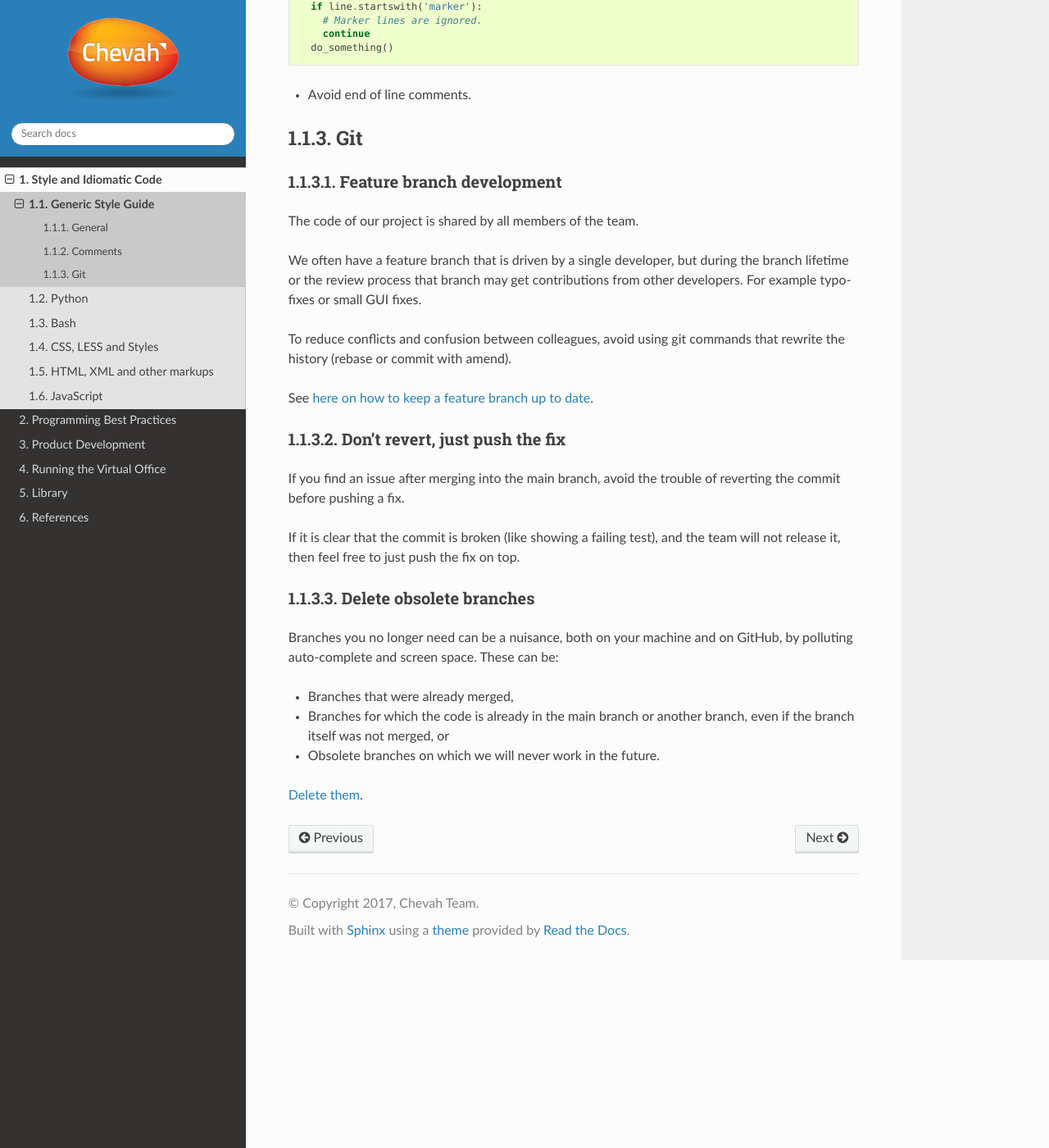
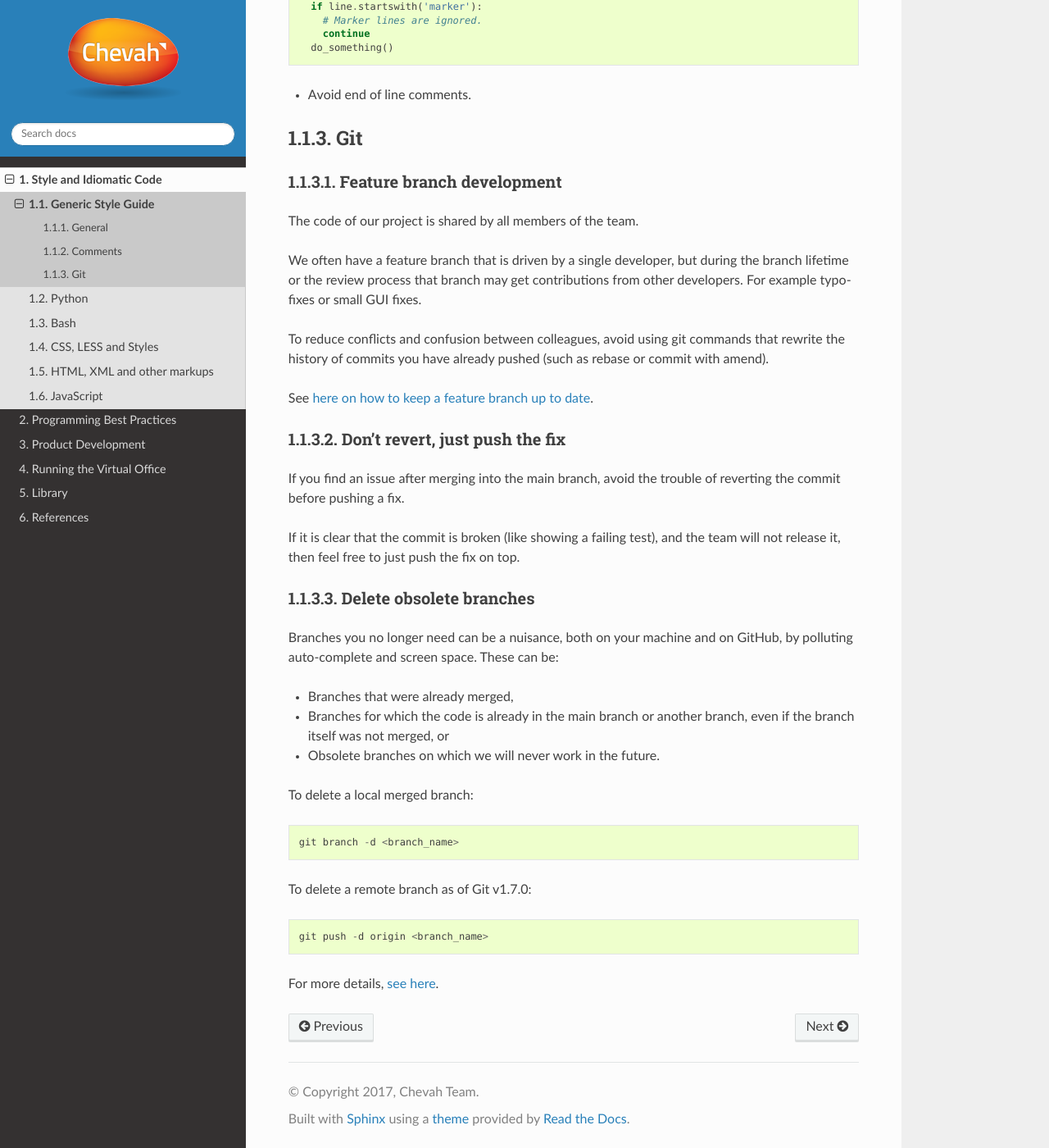
Before and after one commit to chevah/geck, a Sphinx documentation site: the page built from docs/styleguide/generic.rst, in a window 1280 px wide and 1400 px high, scrolled down 2605 px. Shown: the whole window at 82% size. Built offline with Sphinx 7.4.7 and the Read the Docs theme 2.0.0, drawn with Linux system fonts in a browser that asks for light colours.

Commit message:
Allow amending unpushed commits; document deletion commands

```diff
--- a/docs/styleguide/generic.rst
+++ b/docs/styleguide/generic.rst
@@ -176,7 +176,8 @@ the branch lifetime or the review process that branch may get contributions from
 other developers. For example typo-fixes or small GUI fixes.
 
 To reduce conflicts and confusion between colleagues, avoid using git commands
-that rewrite the history (rebase or commit with amend).
+that rewrite the history of commits you have already pushed (such as rebase or
+commit with amend).
 
 See  :ref:`here on how to keep a feature branch up to date
 <keep-feature-branch-up-to-date>`.
@@ -201,4 +202,12 @@ GitHub, by polluting auto-complete and screen space. These can be:
   even if the branch itself was not merged, or
 * Obsolete branches on which we will never work in the future.
 
-`Delete them <https://stackoverflow.com/a/2003515>`_.
+To delete a local merged branch::
+
+    git branch -d <branch_name>
+
+To delete a remote branch as of Git v1.7.0::
+
+    git push -d origin <branch_name>
+
+For more details, `see here <https://stackoverflow.com/a/2003515>`_.
```
